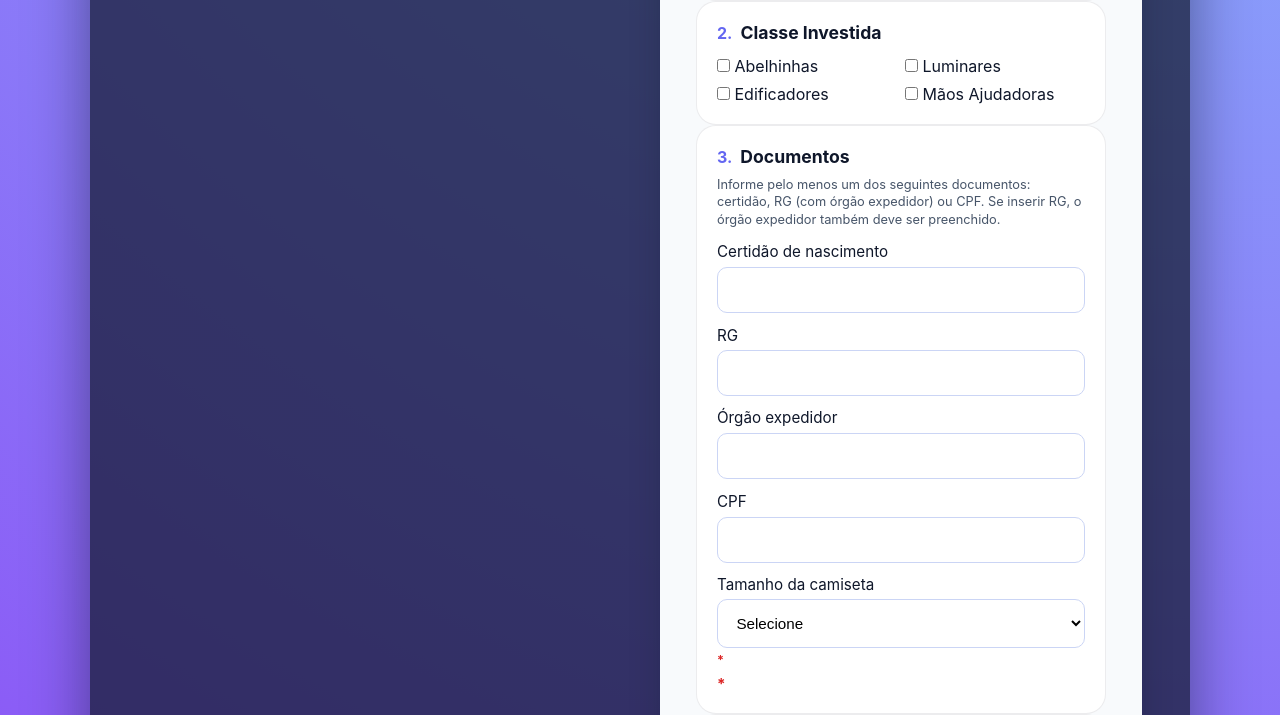
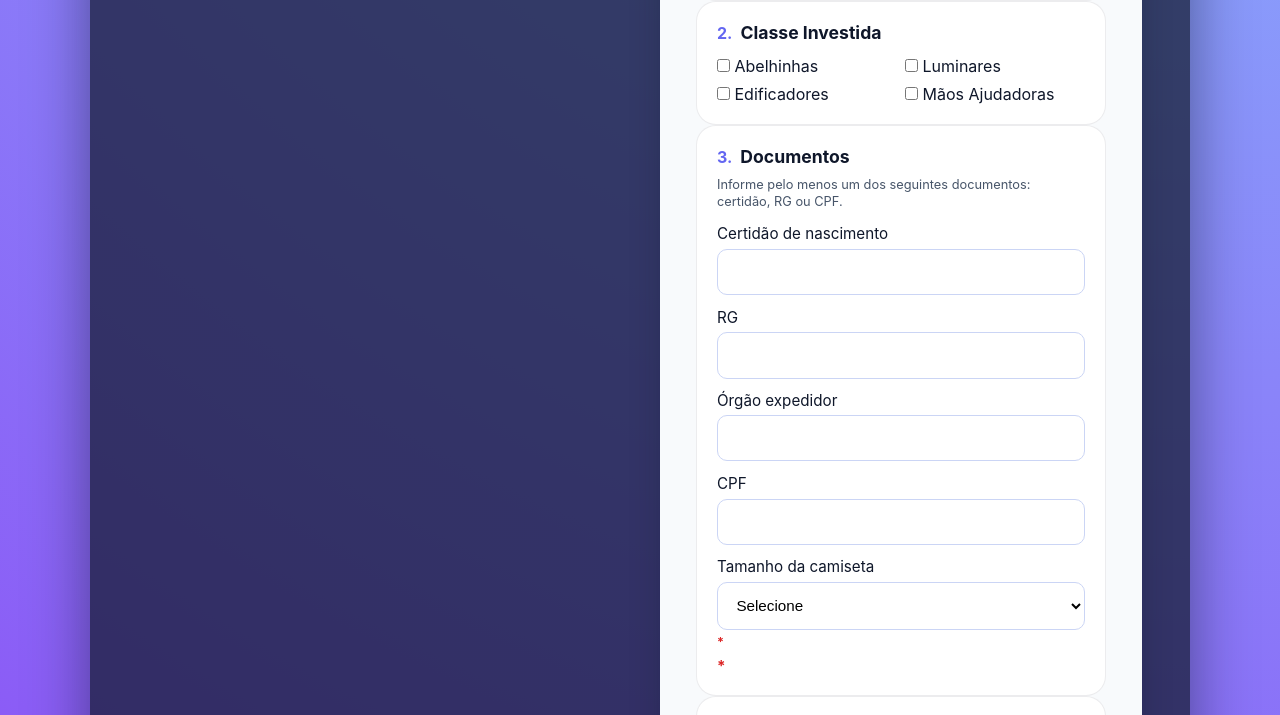
Before and after one commit to fabianopolone123/SITEPINHAL7.0, a Django app: template ui/templates/backup_cadastro_antigo/aventura.html in a window 1280 px wide. Shown: the part 1072-1787 px from the top of the page. Run offline with Django 5.2, Linux system fonts and the light colour scheme; the template is opened without the code that fills it: values that come from a table or form of the project are taken from there, others are empty.

Commit message:
backend/accounts/forms.py: remove obrigatoriedade de rg e orgao no cadastro aventureiro

```diff
--- a/backend/accounts/forms.py
+++ b/backend/accounts/forms.py
@@ -172,20 +172,15 @@
     def _validate_doc_requirements(self, cleaned):
         certidao = cleaned.get('certidao')
         rg = cleaned.get('rg')
-        orgao = cleaned.get('orgao')
         cpf = cleaned.get('cpf')
 
-        has_rg_with_orgao = bool(rg and orgao)
+        has_rg = bool(rg)
         has_certidao = bool(certidao)
         has_cpf = bool(cpf)
 
-        if not (has_certidao or has_rg_with_orgao or has_cpf):
+        if not (has_certidao or has_rg or has_cpf):
             self.documentacao_error = True
-            raise forms.ValidationError('Informe pelo menos uma documentação válida: certidão, RG (com órgão) ou CPF.')
-        if rg and not orgao:
-            self.add_error('orgao', 'Informe o órgão expedidor junto com o RG.')
-        if orgao and not rg:
-            self.add_error('rg', 'Informe o número do RG que pertence ao órgão expedidor.')
+            raise forms.ValidationError('Informe pelo menos uma documentação válida: certidão, RG ou CPF.')
 
     def _validate_plano(self, cleaned):
         plano = cleaned.get('plano')
--- a/ui/static/js/aventura.js
+++ b/ui/static/js/aventura.js
@@ -166,22 +166,11 @@
 
   const certidao = formData.get('certidao')?.trim();
   const rg = formData.get('rg')?.trim();
-  const orgao = formData.get('orgao')?.trim();
   const cpf = formData.get('cpf')?.trim();
-  const hasDoc = certidao || cpf || (rg && orgao);
+  const hasDoc = certidao || cpf || rg;
   if (!hasDoc) {
     ['certidao', 'rg', 'orgao', 'cpf'].forEach((name) => addFieldError(adventureForm.querySelector(`[name="${name}"]`)));
     if (valid) setStatusError('Informe ao menos uma documentação válida.');
-    valid = false;
-  }
-  if (rg && !orgao) {
-    addFieldError(adventureForm.querySelector('[name="orgao"]'));
-    if (valid) setStatusError('Informe o órgão expedidor junto com o RG.');
-    valid = false;
-  }
-  if (orgao && !rg) {
-    addFieldError(adventureForm.querySelector('[name="rg"]'));
-    if (valid) setStatusError('Informe o número do RG que pertence ao órgão expedidor.');
     valid = false;
   }
 
--- a/ui/templates/aventura.html
+++ b/ui/templates/aventura.html
@@ -95,7 +95,7 @@
             <h2>Documentos</h2>
           </div>
           <p class="panel-note panel-note--tight">
-            Informe pelo menos um dos seguintes documentos: certidão, RG (com órgão expedidor) ou CPF. Se inserir RG, o órgão expedidor também deve ser preenchido.
+            Informe pelo menos um dos seguintes documentos: certidão, RG ou CPF.
           </p>
           <div class="form-row">
             <label>Certidão de nascimento<input type="text" name="certidao" class="{% if form.certidao.errors or doc_error %}input-error{% endif %}" value="{{ form.certidao.value|default:'' }}" /></label>
--- a/ui/templates/backup_cadastro_antigo/aventura.html
+++ b/ui/templates/backup_cadastro_antigo/aventura.html
@@ -95,7 +95,7 @@
             <h2>Documentos</h2>
           </div>
           <p class="panel-note panel-note--tight">
-            Informe pelo menos um dos seguintes documentos: certidão, RG (com órgão expedidor) ou CPF. Se inserir RG, o órgão expedidor também deve ser preenchido.
+            Informe pelo menos um dos seguintes documentos: certidão, RG ou CPF.
           </p>
           <div class="form-row">
             <label>Certidão de nascimento<input type="text" name="certidao" class="{% if form.certidao.errors or doc_error %}input-error{% endif %}" value="{{ form.certidao.value|default:'' }}" /></label>
```
Also changed, not shown: HISTORICO_DE_MUDANCAS.md (+7 -0 lines).
